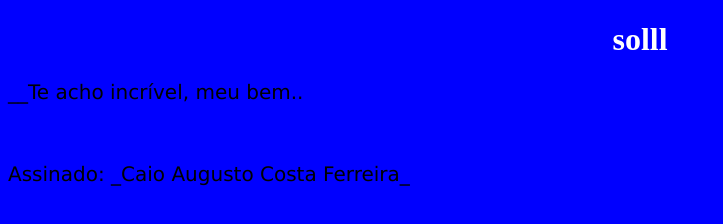
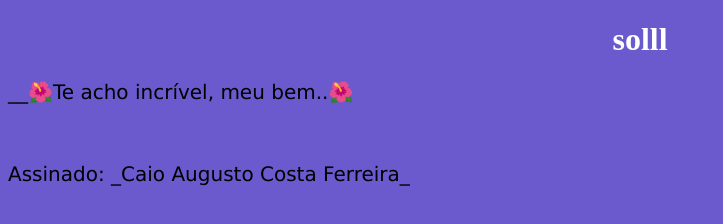
Before and after one commit to caioo19/pessoa-especial, a plain HTML site: page index.html in a window 1280 px wide. Shown: the whole page, without its empty margins (0-723 px from the left). Drawn offline with Linux system fonts and the light colour scheme; files that its build step writes are made by us from their sources.

Commit message:
Add - CSS

```diff
--- a/estilo.css
+++ b/estilo.css
@@ -1,5 +1,5 @@
 body {
-  background-color: blue; /*Pode escolher outra cor se quiser*/
+  background-color:slateblue; /*Pode escolher outra cor se quiser*/
 }
 
 h1 {
--- a/index.html
+++ b/index.html
@@ -8,7 +8,7 @@
   </head>
   <body>
     <h1> solll </h1>
-    <p>__Te acho incrível, meu bem.. </p>
+    <p>__🌺Te acho incrível, meu bem..🌺 </p>
 		<br>
 		<p>Assinado: _Caio Augusto Costa Ferreira_ </p>
   </body>
```
